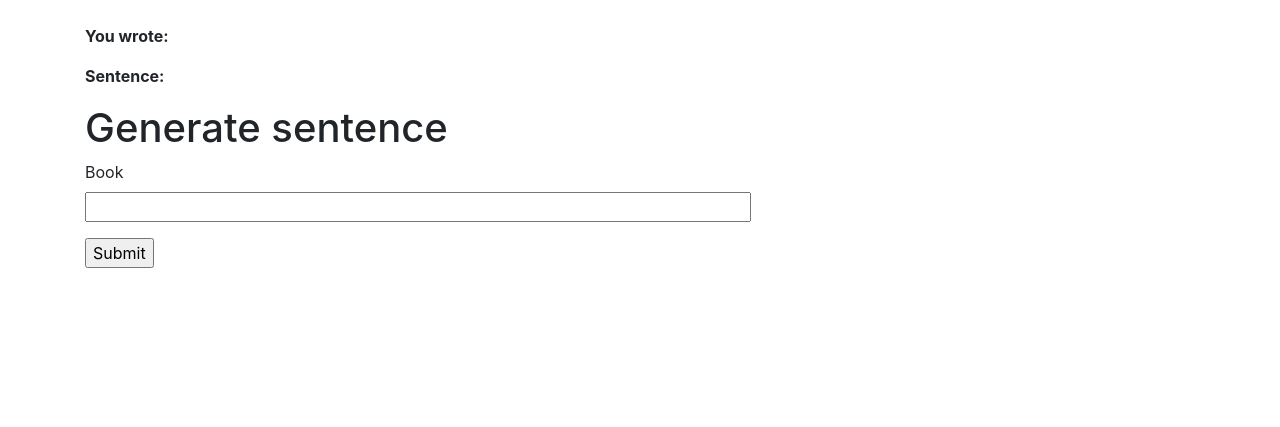
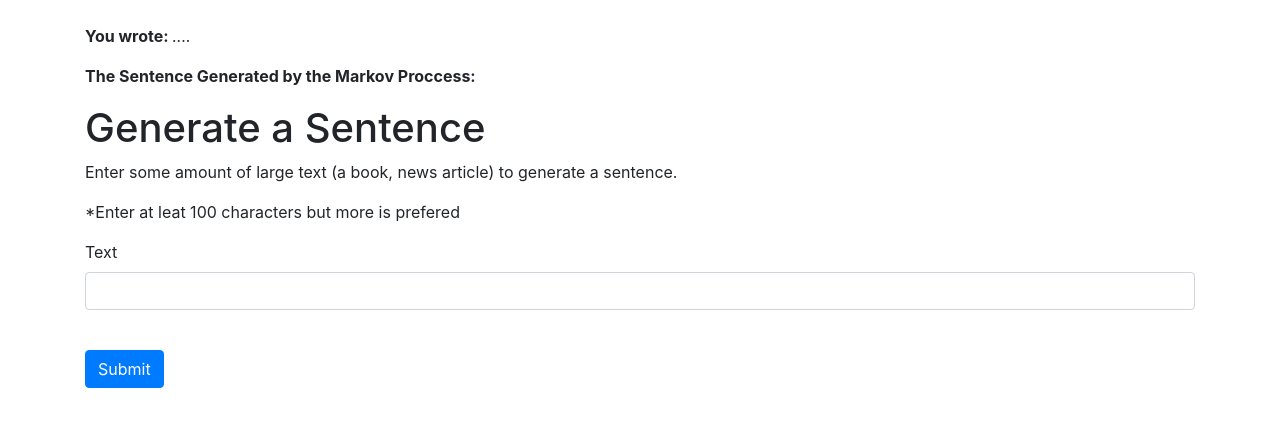
Before and after one commit to GaelGil/sentence-generator, a Flask app: page / in a window 1280 px wide. Shown: the part 56-483 px from the top of the page. Run offline with Flask 2, Linux system fonts and the light colour scheme; some libraries are stand-ins or nearby versions.

Commit message:
fixed lots of frontedn issues

```diff
--- a/forms.py
+++ b/forms.py
@@ -3,7 +3,7 @@ from wtforms import StringField, PasswordField, BooleanField, SubmitField
 from wtforms.validators import DataRequired, Length
 
 class BookForm(FlaskForm):
-    book = StringField('Book', validators=[DataRequired(), Length(min=60)])
+    book = StringField('Text', validators=[DataRequired(), Length(min=100)])
     submit = SubmitField('Submit')
 
 class Make_Sentece_Form(FlaskForm):
--- a/templates/home.html
+++ b/templates/home.html
@@ -1,17 +1,23 @@
 {% extends "layout.html" %}
 
 {% block content %}
-<h1>Generate sentence</h1>
+<h1>Generate a Sentence</h1>
+<p>Enter some amount of large text (a book, news article) to generate a sentence.</p>
+<p>*Enter at leat 100 characters but more is prefered</p>
+
 <form action="" method="post" novalidate>
     {{ form.hidden_tag() }}
     <p>
+
         {{ form.book.label }}<br>
-        {{ form.book(size=60) }}<br>
+        {{ form.book(size=100, class_="form-control") }}<br>
         {% for error in form.book.errors %}
         <span style="color: red;">[{{ error }}]</span>
         {% endfor %}
     </p>
-    <p>{{ form.submit() }}</p>
+    <p>{{ form.submit(class_="btn btn-primary") }}</p>
 </form>
 
+
+
 {% endblock content %}
--- a/templates/layout.html
+++ b/templates/layout.html
@@ -11,7 +11,7 @@
   </head>
   <body>
     <nav class="navbar navbar-expand-lg navbar-primary bg-dark">
-      <a class="navbar-brand" href="#">Sentence Generator</a>
+      <a class="navbar-brand" href="/">Sentence Generator</a>
       <button class="navbar-toggler" type="button" data-toggle="collapse" data-target="#navbarNav" aria-controls="navbarNav" aria-expanded="false" aria-label="Toggle navigation">
         <span class="navbar-toggler-icon"></span>
       </button>
@@ -35,8 +35,8 @@
          {% endif %}
         {% endwith %}
 
-          <p><b>You wrote: </b><i>{% if phrase %}{{ phrase }}{% else %}  {% endif %}</i></p>
-          <p><b>Sentence: </b><i>{% if sentence %}{{ sentence }}{% else %}  {% endif %}</i></p>
+          <p><b>You wrote: </b><i>{% if phrase %}{{ phrase[0:100] }}{% else %}  {% endif %} ....</i></p>
+          <p><b>The Sentence Generated by the Markov Proccess: </b><i>{% if sentence %}{{ sentence }}{% else %}  {% endif %}</i></p>
           <!-- <p><b>The sentence is </b><i>{% if basic_sentence %}{{ basic_sentence }}{% else %}____{% endif %}</i></p> -->
 
 
```
